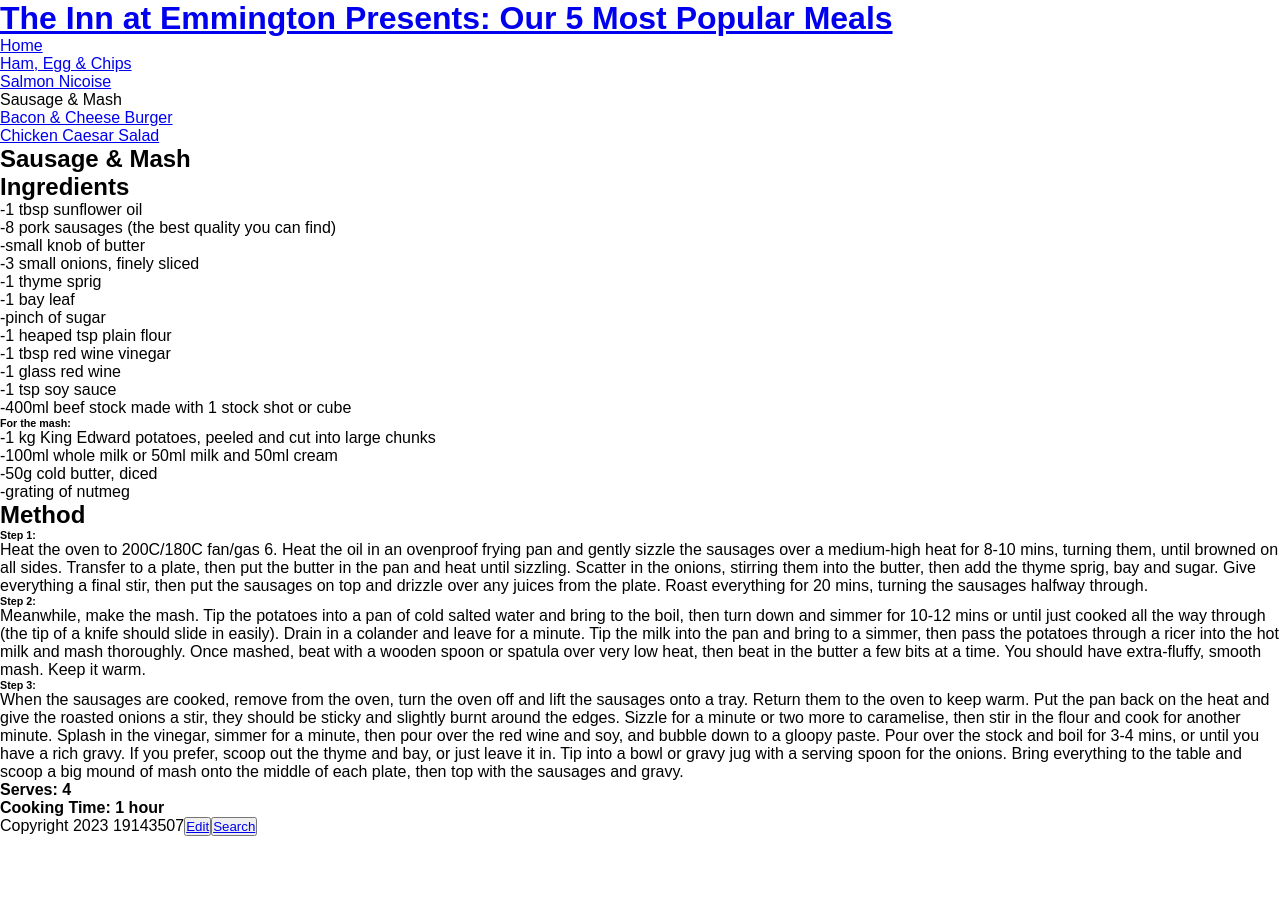
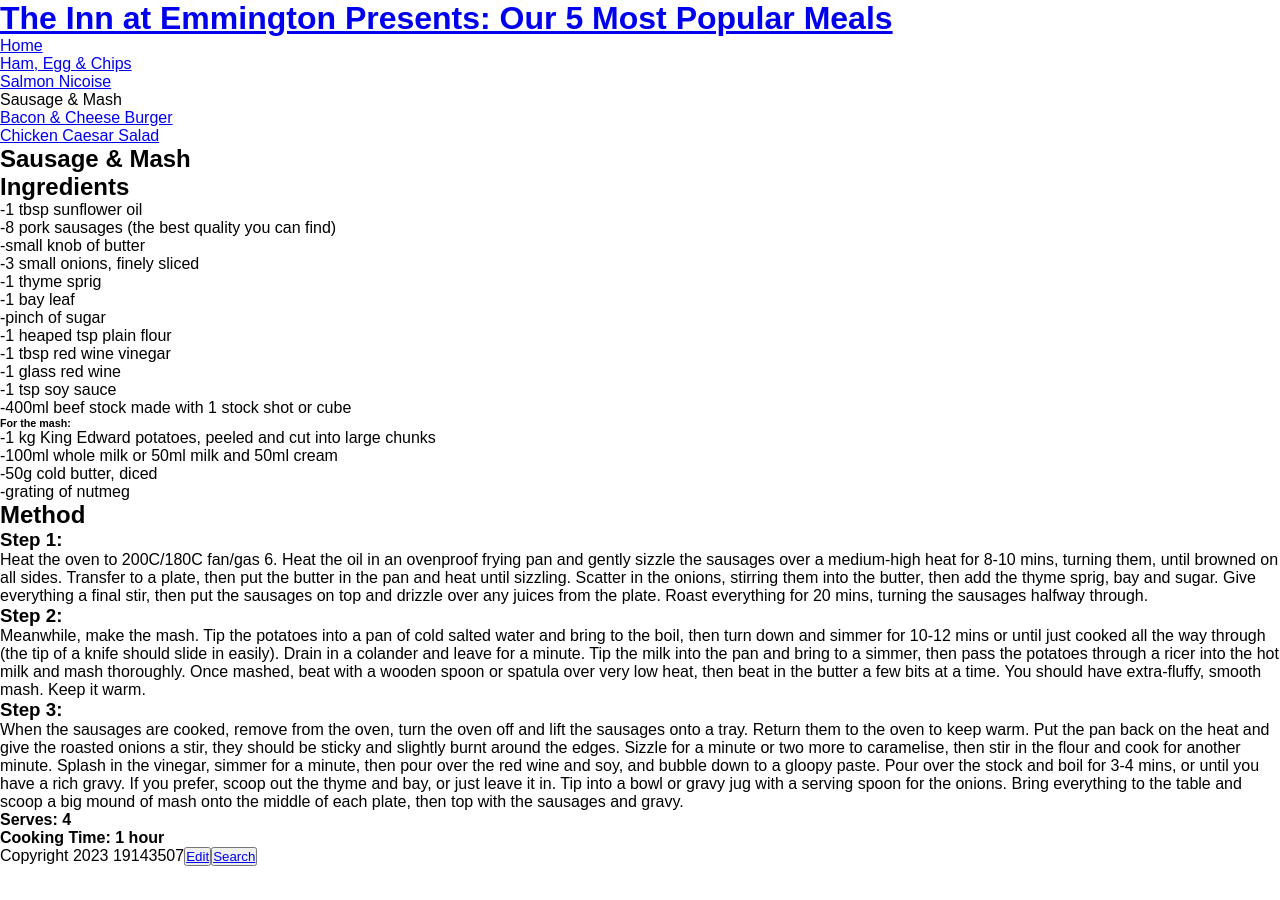
Before and after one commit to 19143507/inn-at-emmington, a Jekyll site: the page built from _recipes/sausage-mash.md, in a window 1280 px wide. Built offline with Jekyll 4.4.1, drawn with Linux system fonts in a browser that asks for light colours.

```diff
--- a/_recipes/sausage-mash.md
+++ b/_recipes/sausage-mash.md
@@ -42,15 +42,15 @@ layout: recipe
 
 ## Method
 
-###### Step 1:
+### Step 1:
 
 Heat the oven to 200C/180C fan/gas 6. Heat the oil in an ovenproof frying pan and gently sizzle the sausages over a medium-high heat for 8-10 mins, turning them, until browned on all sides. Transfer to a plate, then put the butter in the pan and heat until sizzling. Scatter in the onions, stirring them into the butter, then add the thyme sprig, bay and sugar. Give everything a final stir, then put the sausages on top and drizzle over any juices from the plate. Roast everything for 20 mins, turning the sausages halfway through.
 
-###### Step 2:
+### Step 2:
 
 Meanwhile, make the mash. Tip the potatoes into a pan of cold salted water and bring to the boil, then turn down and simmer for 10-12 mins or until just cooked all the way through (the tip of a knife should slide in easily). Drain in a colander and leave for a minute. Tip the milk into the pan and bring to a simmer, then pass the potatoes through a ricer into the hot milk and mash thoroughly. Once mashed, beat with a wooden spoon or spatula over very low heat, then beat in the butter a few bits at a time. You should have extra-fluffy, smooth mash. Keep it warm.
 
-###### Step 3:
+### Step 3:
 
 When the sausages are cooked, remove from the oven, turn the oven off and lift the sausages onto a tray. Return them to the oven to keep warm. Put the pan back on the heat and give the roasted onions a stir, they should be sticky and slightly burnt around the edges. Sizzle for a minute or two more to caramelise, then stir in the flour and cook for another minute. Splash in the vinegar, simmer for a minute, then pour over the red wine and soy, and bubble down to a gloopy paste. Pour over the stock and boil for 3-4 mins, or until you have a rich gravy. If you prefer, scoop out the thyme and bay, or just leave it in. Tip into a bowl or gravy jug with a serving spoon for the onions. Bring everything to the table and scoop a big mound of mash onto the middle of each plate, then top with the sausages and gravy.
 
```
